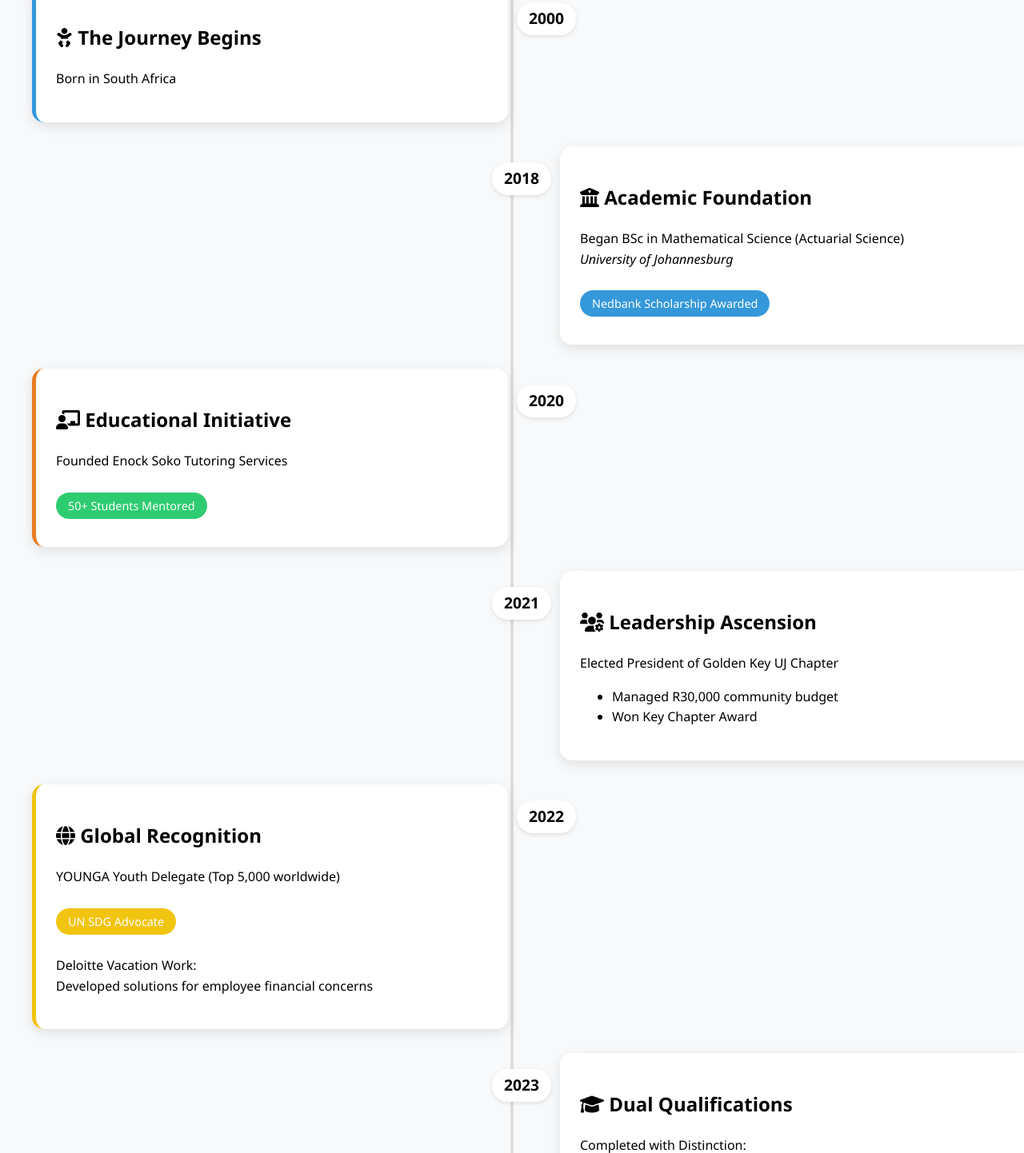
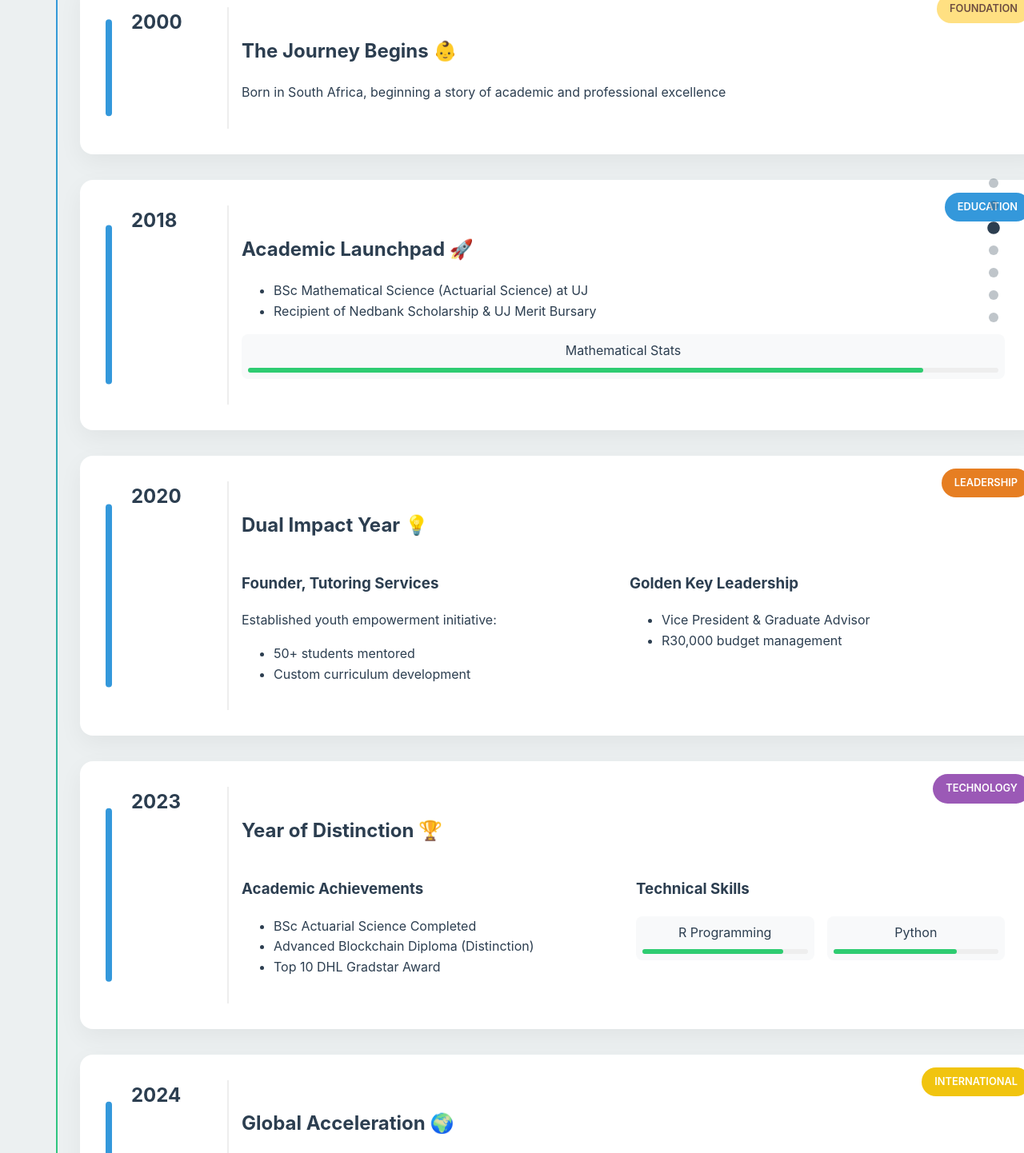
Before and after one commit to enocksoko/Life-Time, a plain HTML site: page index.html in a window 1280 px wide. Shown: the part 87-1529 px from the top of the page at 80% size. Drawn offline with Linux system fonts and the light colour scheme.

Commit message:
Update index.html

```diff
--- a/index.html
+++ b/index.html
@@ -3,7 +3,7 @@
 <head>
     <meta charset="UTF-8">
     <meta name="viewport" content="width=device-width, initial-scale=1.0">
-    <title>Enock Soko - Comprehensive Timeline</title>
+    <title>Enock Soko - Interactive Timeline</title>
     <link rel="stylesheet" href="https://cdnjs.cloudflare.com/ajax/libs/font-awesome/6.0.0/css/all.min.css">
     <style>
         :root {
@@ -12,206 +12,341 @@
             --leadership: #e67e22;
             --tech: #9b59b6;
             --global: #f1c40f;
+            --dark-bg: #2c3e50;
+            --text-light: #ecf0f1;
         }
 
         body {
-            font-family: 'Segoe UI', system-ui;
+            font-family: 'Inter', system-ui;
             margin: 0;
-            background: #f8f9fa;
+            background: var(--text-light);
             line-height: 1.6;
+            color: var(--dark-bg);
         }
 
         .timeline-container {
             max-width: 1200px;
             margin: 0 auto;
-            padding: 40px 20px;
+            padding: 2rem;
             position: relative;
+        }
+
+        .timeline-nav {
+            position: fixed;
+            top: 50%;
+            right: 2rem;
+            transform: translateY(-50%);
+            display: flex;
+            flex-direction: column;
+            gap: 1rem;
+            z-index: 1000;
+        }
+
+        .nav-dot {
+            width: 12px;
+            height: 12px;
+            border-radius: 50%;
+            background: var(--dark-bg);
+            opacity: 0.3;
+            cursor: pointer;
+            transition: all 0.3s ease;
+        }
+
+        .nav-dot.active {
+            opacity: 1;
+            transform: scale(1.3);
+        }
+
+        .milestone {
+            width: 100%;
+            padding: 2rem;
+            margin: 2rem 0;
+            border-radius: 1rem;
+            background: white;
+            box-shadow: 0 10px 30px rgba(0,0,0,0.05);
+            position: relative;
+            transition: transform 0.3s ease, box-shadow 0.3s ease;
+            display: grid;
+            grid-template-columns: 120px 1fr;
+            gap: 2rem;
+        }
+
+        .milestone:hover {
+            transform: translateY(-5px);
+            box-shadow: 0 15px 40px rgba(0,0,0,0.1);
+        }
+
+        .timeline-year {
+            font-size: 1.5rem;
+            font-weight: 700;
+            color: var(--dark-bg);
+            position: relative;
+            padding-left: 2rem;
+        }
+
+        .timeline-year::before {
+            content: '';
+            position: absolute;
+            left: 0;
+            top: 50%;
+            transform: translateY(-50%);
+            width: 8px;
+            height: 80%;
+            background: var(--academic);
+            border-radius: 4px;
+        }
+
+        .category-tag {
+            position: absolute;
+            top: 1rem;
+            right: 1rem;
+            padding: 0.5rem 1rem;
+            border-radius: 2rem;
+            font-size: 0.8rem;
+            font-weight: 600;
+            text-transform: uppercase;
+        }
+
+        .content-block {
+            padding: 1rem;
+            border-left: 2px solid #eee;
+        }
+
+        .skill-meter {
+            display: grid;
+            grid-template-columns: repeat(auto-fit, minmax(120px, 1fr));
+            gap: 1rem;
+            margin: 1rem 0;
+        }
+
+        .skill-item {
+            padding: 0.5rem;
+            background: #f8f9fa;
+            border-radius: 0.5rem;
+            text-align: center;
+        }
+
+        .progress-bar {
+            height: 6px;
+            background: #eee;
+            border-radius: 3px;
+            margin-top: 0.5rem;
+        }
+
+        .progress-fill {
+            height: 100%;
+            border-radius: 3px;
+            background: var(--professional);
+        }
+
+        .interactive-timeline {
+            position: relative;
+            padding-left: 60px;
         }
 
         .timeline-line {
             position: absolute;
-            left: 50%;
-            width: 4px;
-            background: #ddd;
-            height: 98%;
-            transform: translateX(-50%);
-        }
-
-        .milestone {
-            width: 45%;
-            padding: 25px;
-            margin: 30px 0;
-            border-radius: 15px;
-            box-shadow: 0 5px 15px rgba(0,0,0,0.1);
-            position: relative;
-            transition: transform 0.3s ease;
-            background: white;
-        }
-
-        .milestone:hover {
-            transform: translateY(-5px);
-        }
-
-        .left {
-            margin-right: 55%;
-            border-left: 5px solid;
-        }
-
-        .right {
-            margin-left: 55%;
-            border-right: 5px solid;
-        }
-
-        .academic { border-color: var(--academic); }
-        .professional { border-color: var(--professional); }
-        .leadership { border-color: var(--leadership); }
-        .tech { border-color: var(--tech); }
-        .global { border-color: var(--global); }
-
-        .year-tag {
-            position: absolute;
-            top: 20px;
-            font-weight: bold;
-            font-size: 1.2em;
-            background: white;
-            padding: 5px 15px;
-            border-radius: 20px;
-            box-shadow: 0 2px 5px rgba(0,0,0,0.1);
-        }
-
-        .left .year-tag { right: -85px }
-        .right .year-tag { left: -85px }
-
-        .badge {
-            padding: 5px 15px;
-            border-radius: 20px;
-            font-size: 0.9em;
-            margin: 10px 0;
-            display: inline-block;
-            color: white;
+            left: 30px;
+            top: 0;
+            width: 2px;
+            height: 100%;
+            background: linear-gradient(to bottom, var(--academic), var(--professional));
         }
 
         @media (max-width: 768px) {
-            .timeline-line { display: none; }
             .milestone {
-                width: 100%;
-                margin: 20px 0;
+                grid-template-columns: 1fr;
+                padding: 1.5rem;
             }
-            .left, .right { margin: 20px 0 }
-            .year-tag {
-                position: static;
-                margin-bottom: 10px;
-                display: inline-block;
+
+            .timeline-year {
+                padding-left: 0;
+            }
+
+            .timeline-year::before {
+                display: none;
             }
         }
     </style>
 </head>
 <body>
+    <div class="timeline-nav">
+        <div class="nav-dot active" data-year="2000"></div>
+        <div class="nav-dot" data-year="2018"></div>
+        <div class="nav-dot" data-year="2020"></div>
+        <div class="nav-dot" data-year="2021"></div>
+        <div class="nav-dot" data-year="2022"></div>
+        <div class="nav-dot" data-year="2023"></div>
+        <div class="nav-dot" data-year="2024"></div>
+    </div>
+
     <div class="timeline-container">
+        <div class="interactive-timeline">
             <div class="timeline-line"></div>
 
             <!-- 2000 - Birth -->
-        <div class="milestone left academic">
-            <div class="year-tag">2000</div>
-            <h2><i class="fas fa-baby"></i> The Journey Begins</h2>
-            <p>Born in South Africa</p>
+            <div class="milestone">
+                <div class="timeline-year">2000</div>
+                <div class="content-block">
+                    <h2>The Journey Begins 👶</h2>
+                    <div class="category-tag" style="background: #ffe082; color: #6d4c41;">
+                        Foundation
+                    </div>
+                    <p>Born in South Africa, beginning a story of academic and professional excellence</p>
+                </div>
             </div>
 
             <!-- 2018 - Academic Start -->
-        <div class="milestone right academic">
-            <div class="year-tag">2018</div>
-            <h2><i class="fas fa-university"></i> Academic Foundation</h2>
-            <p>Began BSc in Mathematical Science (Actuarial Science)<br>
-            <em>University of Johannesburg</em></p>
-            <div class="badge" style="background: var(--academic)">
-                Nedbank Scholarship Awarded
+            <div class="milestone">
+                <div class="timeline-year">2018</div>
+                <div class="content-block">
+                    <h2>Academic Launchpad 🚀</h2>
+                    <div class="category-tag" style="background: var(--academic); color: white;">
+                        Education
+                    </div>
+                    <ul>
+                        <li>BSc Mathematical Science (Actuarial Science) at UJ</li>
+                        <li>Recipient of Nedbank Scholarship & UJ Merit Bursary</li>
+                    </ul>
+                    <div class="skill-meter">
+                        <div class="skill-item">
+                            <span>Mathematical Stats</span>
+                            <div class="progress-bar">
+                                <div class="progress-fill" style="width: 90%"></div>
+                            </div>
+                        </div>
+                    </div>
                 </div>
             </div>
 
-        <!-- 2020 - Tutoring -->
-        <div class="milestone left leadership">
-            <div class="year-tag">2020</div>
-            <h2><i class="fas fa-chalkboard-teacher"></i> Educational Initiative</h2>
-            <p>Founded Enock Soko Tutoring Services</p>
-            <div class="badge" style="background: var(--professional)">
-                50+ Students Mentored
+            <!-- 2020 - Tutoring & Leadership -->
+            <div class="milestone">
+                <div class="timeline-year">2020</div>
+                <div class="content-block">
+                    <h2>Dual Impact Year 💡</h2>
+                    <div class="category-tag" style="background: var(--leadership); color: white;">
+                        Leadership
+                    </div>
+                    <div style="display: grid; grid-template-columns: 1fr 1fr; gap: 1rem;">
+                        <div>
+                            <h3>Founder, Tutoring Services</h3>
+                            <p>Established youth empowerment initiative:</p>
+                            <ul>
+                                <li>50+ students mentored</li>
+                                <li>Custom curriculum development</li>
+                            </ul>
+                        </div>
+                        <div>
+                            <h3>Golden Key Leadership</h3>
+                            <ul>
+                                <li>Vice President & Graduate Advisor</li>
+                                <li>R30,000 budget management</li>
+                            </ul>
+                        </div>
+                    </div>
                 </div>
             </div>
 
-        <!-- 2021 - Leadership -->
-        <div class="milestone right leadership">
-            <div class="year-tag">2021</div>
-            <h2><i class="fas fa-users-cog"></i> Leadership Ascension</h2>
-            <p>Elected President of Golden Key UJ Chapter</p>
+            <!-- 2023 - Academic Peak -->
+            <div class="milestone">
+                <div class="timeline-year">2023</div>
+                <div class="content-block">
+                    <h2>Year of Distinction 🏆</h2>
+                    <div class="category-tag" style="background: var(--tech); color: white;">
+                        Technology
+                    </div>
+                    <div style="display: grid; grid-template-columns: 1fr 1fr; gap: 2rem;">
+                        <div>
+                            <h3>Academic Achievements</h3>
                             <ul>
-                <li>Managed R30,000 community budget</li>
-                <li>Won Key Chapter Award</li>
+                                <li>BSc Actuarial Science Completed</li>
+                                <li>Advanced Blockchain Diploma (Distinction)</li>
+                                <li>Top 10 DHL Gradstar Award</li>
                             </ul>
                         </div>
-
-        <!-- 2022 - Global Engagement -->
-        <div class="milestone left global">
-            <div class="year-tag">2022</div>
-            <h2><i class="fas fa-globe"></i> Global Recognition</h2>
-            <p>YOUNGA Youth Delegate (Top 5,000 worldwide)</p>
-            <div class="badge" style="background: var(--global)">
-                UN SDG Advocate
+                        <div>
+                            <h3>Technical Skills</h3>
+                            <div class="skill-meter">
+                                <div class="skill-item">
+                                    <span>R Programming</span>
+                                    <div class="progress-bar">
+                                        <div class="progress-fill" style="width: 85%"></div>
                                     </div>
-            <p>Deloitte Vacation Work:<br>
-            Developed solutions for employee financial concerns</p>
                                 </div>
-
-        <!-- 2023 - Academic Peak -->
-        <div class="milestone right academic">
-            <div class="year-tag">2023</div>
-            <h2><i class="fas fa-graduation-cap"></i> Dual Qualifications</h2>
-            <p>Completed with Distinction:
-                <ul>
-                    <li>BSc Actuarial Science</li>
-                    <li>Advanced Blockchain Diploma</li>
-                </ul>
-            </p>
-            <div class="badge" style="background: var(--tech)">
-                Blockchain Specialist
+                                <div class="skill-item">
+                                    <span>Python</span>
+                                    <div class="progress-bar">
+                                        <div class="progress-fill" style="width: 75%"></div>
+                                    </div>
+                                </div>
+                            </div>
+                        </div>
+                    </div>
                 </div>
             </div>
 
-        <!-- 2024 - Professional Growth -->
-        <div class="milestone left professional">
-            <div class="year-tag">2024</div>
-            <h2><i class="fas fa-briefcase"></i> Professional Acceleration</h2>
-            <p>Actuarial Modelling Trainee at Claxon Actuaries</p>
+            <!-- 2024 - Current Endeavors -->
+            <div class="milestone">
+                <div class="timeline-year">2024</div>
+                <div class="content-block">
+                    <h2>Global Acceleration 🌍</h2>
+                    <div class="category-tag" style="background: var(--global); color: white;">
+                        International
+                    </div>
+                    <div style="display: grid; grid-template-columns: repeat(auto-fit, minmax(250px, 1fr)); gap: 2rem;">
+                        <div>
+                            <h3>Professional Development</h3>
                             <ul>
-                <li>Python & Machine Learning</li>
-                <li>IFRS17 Implementation</li>
+                                <li>Claxon Actuaries: Python & IFRS17 Modeling</li>
+                                <li>ASSA Exams Progress (A112/N111)</li>
+                                <li>SME Growth Lab Accelerator</li>
                             </ul>
-            <div class="badge" style="background: var(--professional)">
-                ASSA Exams in Progress
+                        </div>
+                        <div>
+                            <h3>Global Leadership</h3>
+                            <ul>
+                                <li>Aspire Leaders Program (Harvard)</li>
+                                <li>Global Youth Ambassador (TheirWorld)</li>
+                                <li>World Bank Youth Summit Delegate</li>
+                            </ul>
+                        </div>
+                    </div>
+                </div>
+            </div>
         </div>
     </div>
 
-        <!-- 2024 - Current Studies -->
-        <div class="milestone right academic">
-            <div class="year-tag">2024</div>
-            <h2><i class="fas fa-chart-line"></i> Advanced Studies</h2>
-            <p>BSc Honours in Mathematical Statistics<br>
-            <em>University of Free State</em></p>
-            <div class="badge" style="background: var(--academic)">
-                Current Focus: Predictive Analytics
-            </div>
-        </div>
+    <script>
+        // Interactive Navigation
+        const dots = document.querySelectorAll('.nav-dot');
+        const milestones = document.querySelectorAll('.milestone');
 
-        <!-- 2024 - Global Leadership -->
-        <div class="milestone left global">
-            <div class="year-tag">2024</div>
-            <h2><i class="fas fa-rocket"></i> Global Leadership</h2>
-            <p>Aspire Leaders Program (Harvard)<br>
-            Global Youth Ambassador (TheirWorld)</p>
-            <div class="badge" style="background: var(--global)">
-                Emerging Leader
-            </div>
-        </div>
+        function activateDot(index) {
+            dots.forEach(dot => dot.classList.remove('active'));
+            dots[index].classList.add('active');
+        }
 
-    </div>
+        function handleScroll() {
+            const scrollPos = window.scrollY;
+            milestones.forEach((milestone, index) => {
+                const rect = milestone.getBoundingClientRect();
+                if(rect.top <= window.innerHeight/2 && rect.bottom >= window.innerHeight/2) {
+                    activateDot(index);
+                }
+            });
+        }
+
+        dots.forEach((dot, index) => {
+            dot.addEventListener('click', () => {
+                const target = milestones[index];
+                window.scrollTo({
+                    top: target.offsetTop - 100,
+                    behavior: 'smooth'
+                });
+            });
+        });
+
+        window.addEventListener('scroll', handleScroll);
+    </script>
 </body>
 </html>
```
Lines whose indentation alone changed are shown as unchanged.
